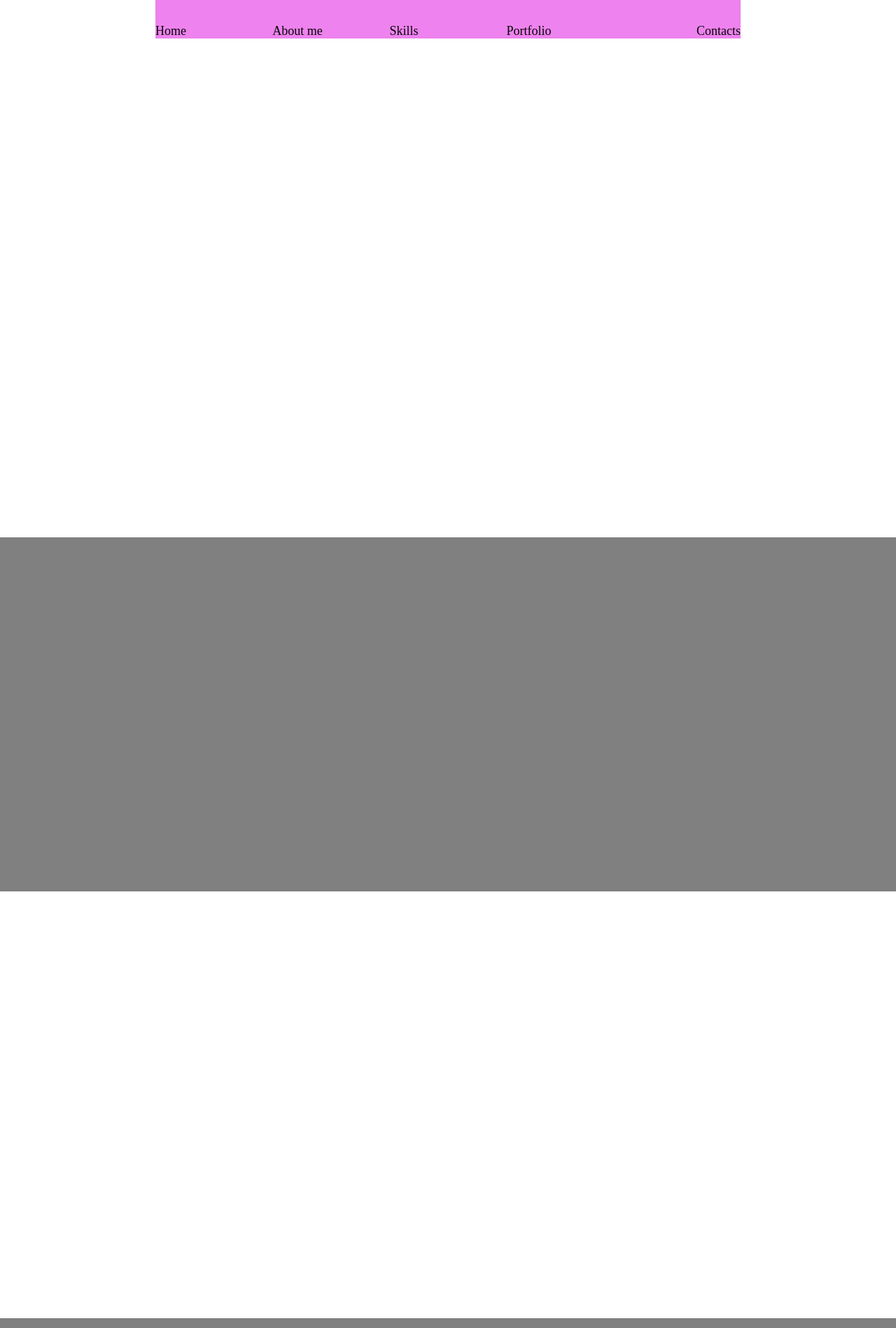
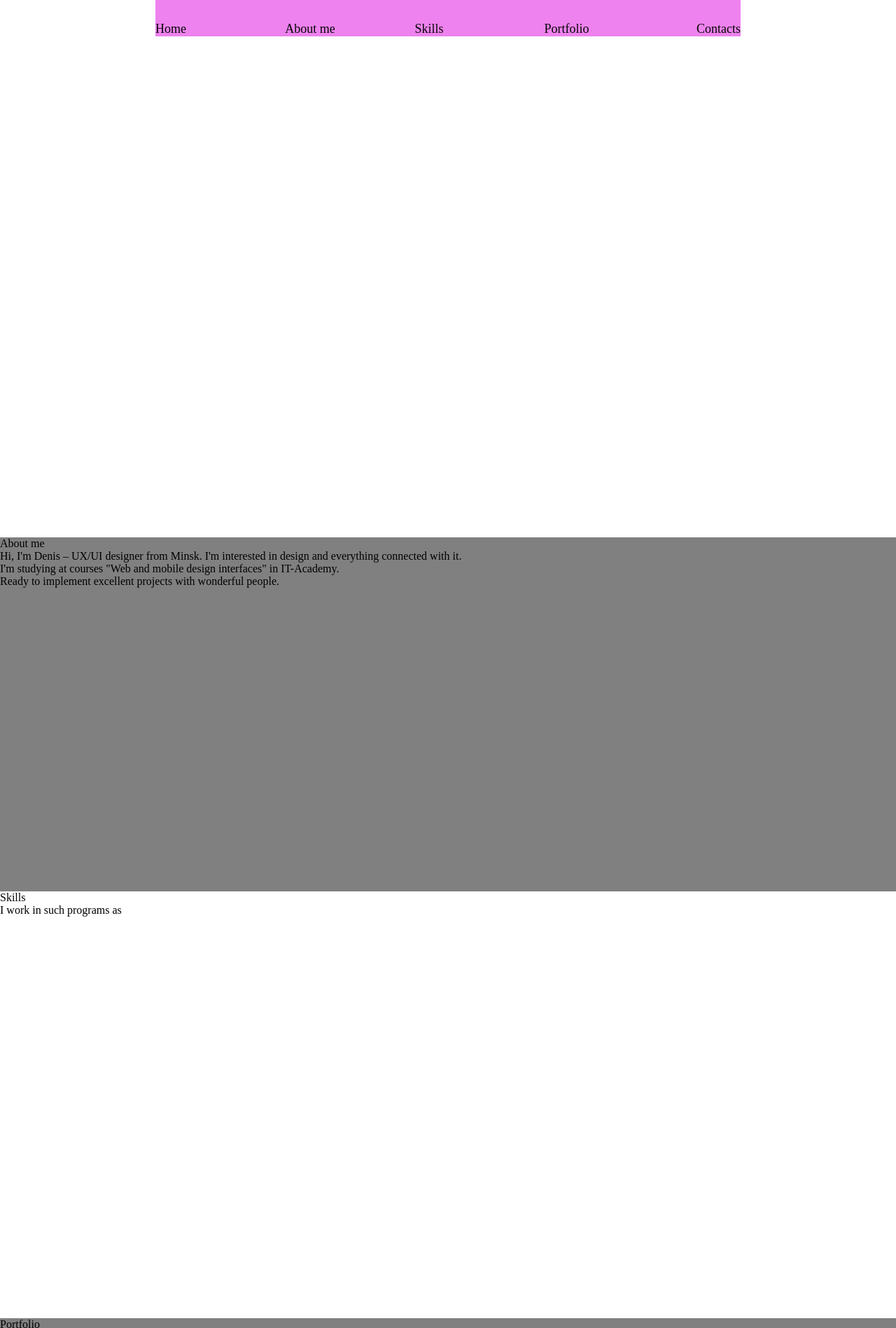
Before and after one commit to KirillZayats/gravity-portfolio, a plain HTML site: page index.html in a window 1280 px wide. Shown: the top 1898 px of the page at 70% size. Drawn offline with Linux system fonts and the light colour scheme.

```diff
--- a/index.html
+++ b/index.html
@@ -25,9 +25,23 @@
    </div>
 
  </div>
- <div class="about_me"></div>
- <div class="skills"></div>
- <div class="portfolio"></div>
+ <div class="about_me">
+   <div>About me</div>
+   <div>Hi, I'm Denis – UX/UI designer from Minsk. I'm interested in design and everything connected with it.</div>
+   <div>I'm studying at courses "Web and mobile design interfaces" in IT-Academy.</div>
+   <div>Ready to implement excellent projects with wonderful people.</div>
+ </div>
+ <div class="skills">
+   <div>Skills</div>
+   <div>I work in such programs as</div>
+   <div></div>
+   <div></div>
+   <div></div>
+   <div></div>
+ </div>
+ <div class="portfolio">
+   <div>Portfolio</div>
+ </div>
  <div class="contacts"></div>
 </body>
 </html>
--- a/style.css
+++ b/style.css
@@ -53,14 +53,14 @@ body {
   margin-top: 0px;
   display: grid;
   grid-template-columns: 1fr 1fr 1fr 1fr 1fr;
-
+  grid-column-gap: 10.7716263%;
 }
 
 .sections_row {
   color: #070707;
   font-size: 18px;
   line-height: 22px;
-  padding-top: 33px;
+  padding-top: 30px;
 
 }
 
```
Also changed, not shown: images/BSPP2266 (1).png (added), images/BSPP2266.png (added), images/Group 12.png (added), images/Group 6-1.png (added), images/Group 6-2.png (added), images/Group 6.png (added), images/Group 7.png (added), images/reebok_web (1).png (added), images/reebok_web.png (added), images/Слой 8.png (added).
